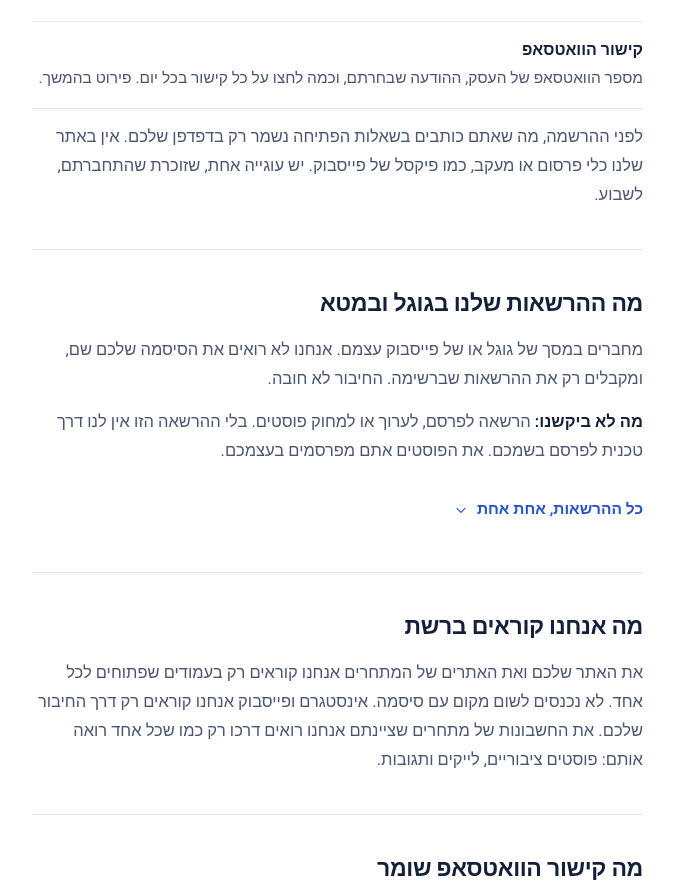
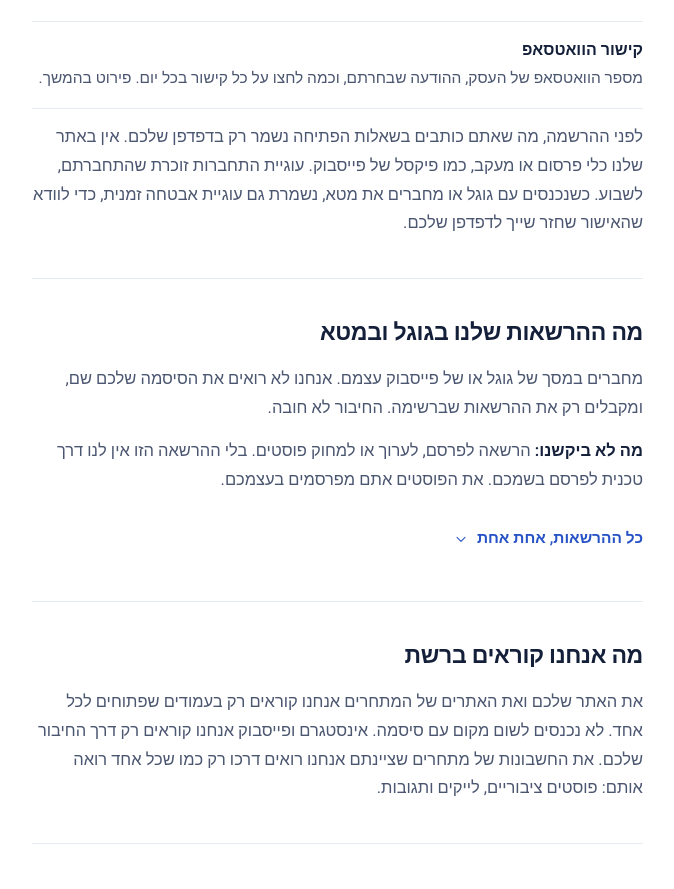
Before and after one commit to shaharAka/israMArket, a Next.js app in the folder web/: page /security in a window 1280 px wide. Shown: the part 1561-2450 px from the top of the page, without its empty margins (509-1183 px from the left). Built offline with nearby package versions, Linux system fonts and the light colour scheme.

Commit message:
Disclose temporary Google and Meta security cookies

```diff
--- a/web/app/security/page.tsx
+++ b/web/app/security/page.tsx
@@ -114,7 +114,10 @@ export default function SecurityPage() {
             לפני ההרשמה, מה שאתם כותבים בשאלות הפתיחה נשמר רק בדפדפן שלכם.
             {" "}
             {/* No analytics, ad pixel or tracking script anywhere in web/. */}
-            אין באתר שלנו כלי פרסום או מעקב, כמו פיקסל של פייסבוק. יש עוגייה אחת, שזוכרת שהתחברתם, לשבוע.
+            אין באתר שלנו כלי פרסום או מעקב, כמו פיקסל של פייסבוק. עוגיית התחברות זוכרת שהתחברתם, לשבוע.
+            {" "}
+            {/* auth.google_start / meta_connections.start: short-lived, HttpOnly flow cookies. */}
+            כשנכנסים עם גוגל או מחברים את מטא, נשמרת גם עוגיית אבטחה זמנית, כדי לוודא שהאישור שחזר שייך לדפדפן שלכם.
           </p>
         </Section>
 
```
Also changed, not shown: 1 other file (tests, documents, lock files or other folders).
